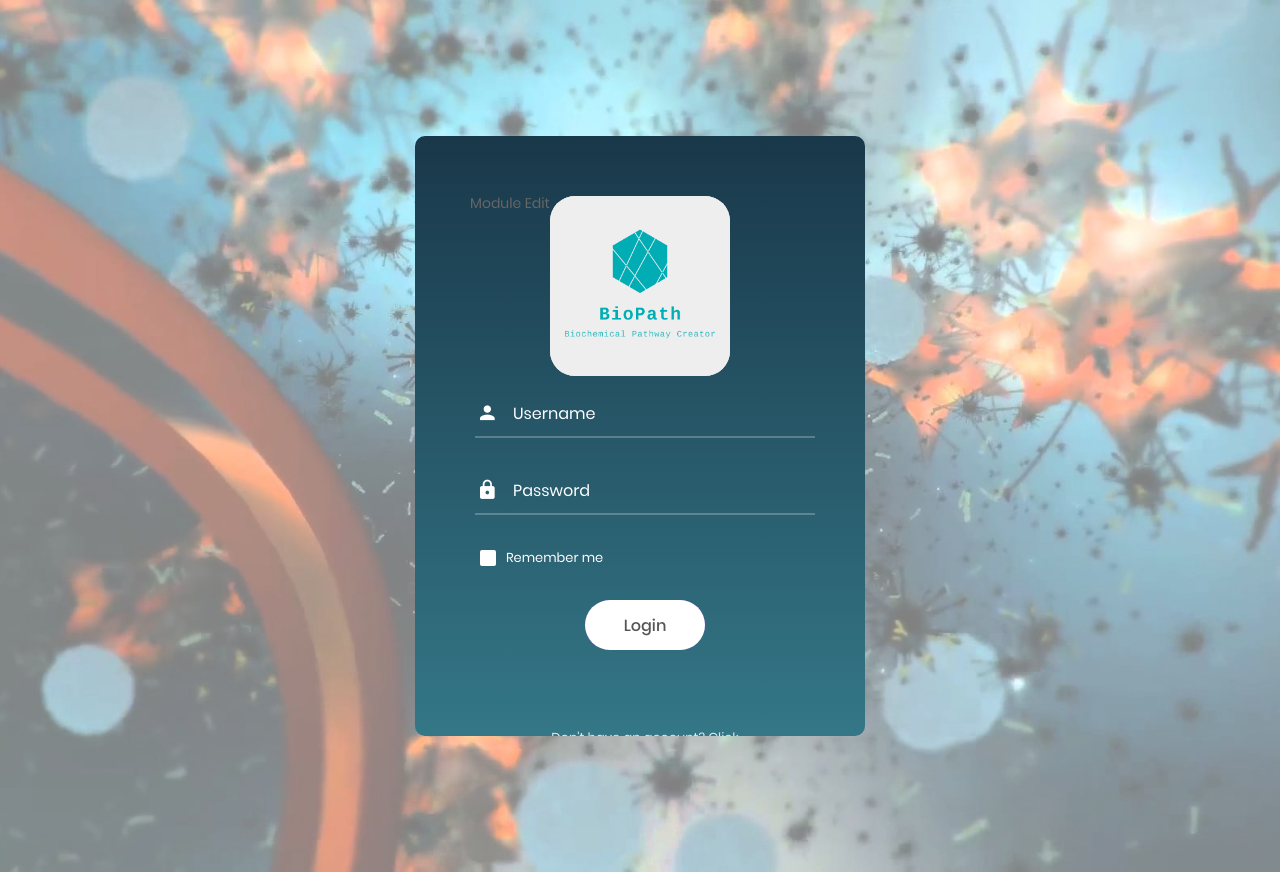
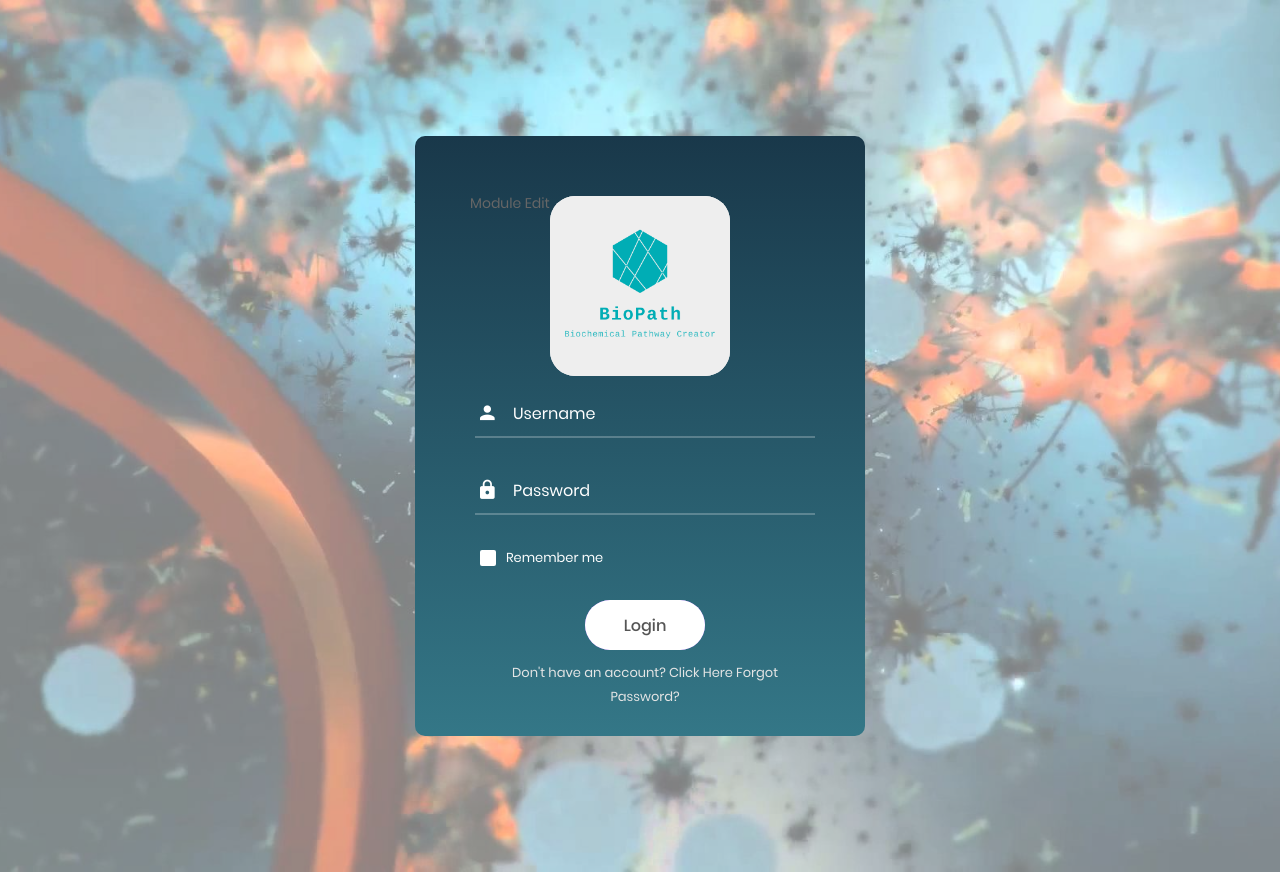
Before and after one commit to sjoyce2/bioChemApp_SeniorDesign, a Django app: template testApp/templates/index.html in a window 1280 px wide. Run offline with Django 3.2, Linux system fonts and the light colour scheme; the template is opened without the code that fills it, so the values that code supplies are empty; some libraries are stand-ins or nearby versions.

Commit message:
Add files via upload

```diff
--- a/testApp/static/css/main.css
+++ b/testApp/static/css/main.css
@@ -207,7 +207,7 @@ iframe {
 /*------------------------------------------------------------------
 [ Form ]*/
 .text-center-forgot-password{
-  padding: 75px;
+  padding: 10px;
   text-align: center;
 }
 
```
